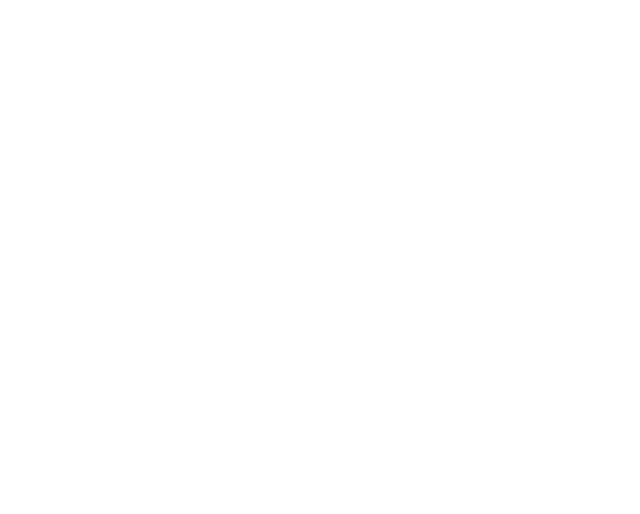
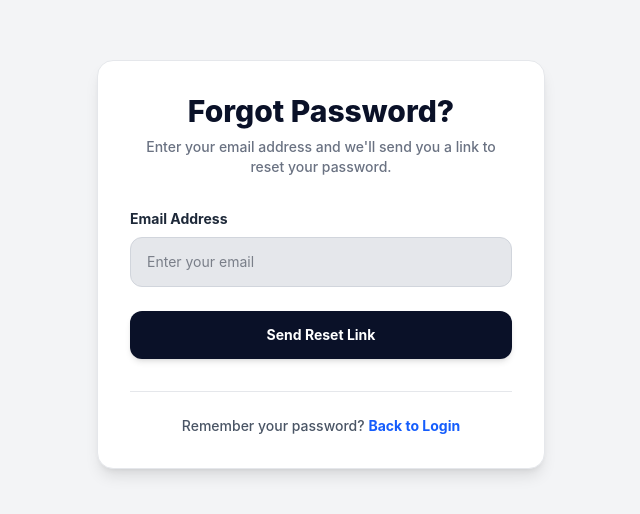
Before and after one commit to LauraHarshani/Student-attendance-and-payment-tracker, a React app in the folder frontend/: page /forgot-password in a window 1280 px wide. Before the commit this address had no page. Shown: the part 136-650 px from the top of the page, without its empty margins (319-959 px from the left). Built offline with nearby package versions, Linux system fonts and the light colour scheme; the HTML template or start-up script is replaced by a standard one.

Commit message:
Added Forgot Password route in App.jsx

```diff
--- a/frontend/src/App.jsx
+++ b/frontend/src/App.jsx
@@ -11,6 +11,7 @@ import Payments from './pages/Payments';
 import AdminProfile from './pages/AdminProfile';
 import Login from './pages/Login';
 import PaymentHistory from './pages/PaymentHistory';
+import ForgotPassword from './pages/ForgotPassword';
 
 function App() {
   return (
@@ -18,6 +19,8 @@ function App() {
       <Routes>
         {/* Login Page */}
         <Route path="/login" element={<Login />} />
+        {/* Forgot Password Page  */}
+        <Route path="/forgot-password" element={<ForgotPassword />} />
 
         {/* Main Pages */}
         <Route path="/" element={<MainLayout />}>
```
